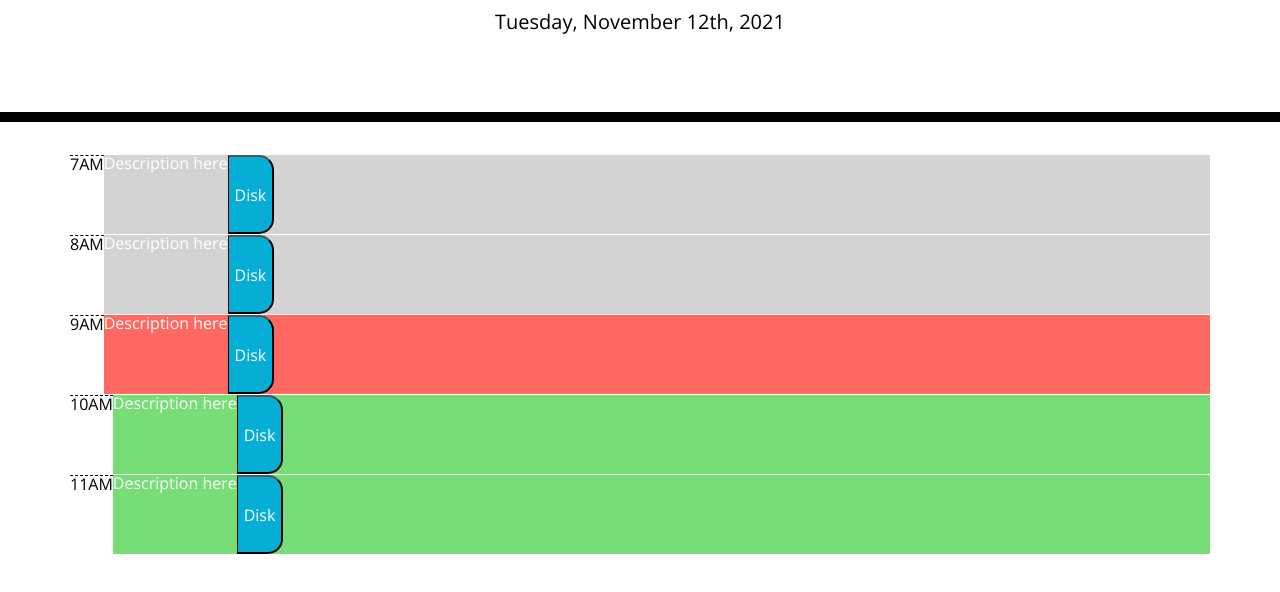
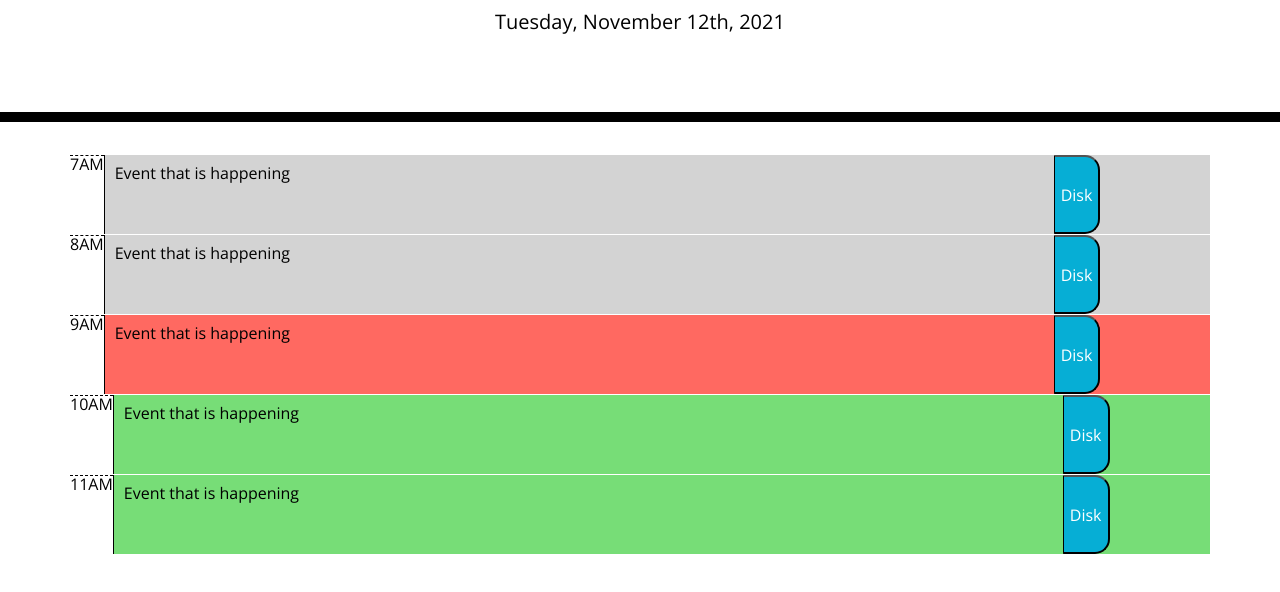
Before and after one commit to tbellenger/work-day-scheduler, a plain HTML site: page index.html in a window 1280 px wide. Shown: the part 182-774 px from the top of the page. Drawn offline with nearby package versions, Linux system fonts and the light colour scheme.

Commit message:
adding moment.js APIs

```diff
--- /dev/null
+++ b/assets/script/script.js
@@ -0,0 +1,3 @@
+let store = JSON.parse(localStorage.getItem('day-schedule'));
+console.log(moment().format().toString());
+console.log(store);
--- a/index.html
+++ b/index.html
@@ -33,27 +33,27 @@
       <div class="time-block">
         <div class="row past">
           <div class="hour">7AM</div>
-          <div class="description">Description here</div>
+          <textarea name="" id="description" cols="100%" rows="3">Event that is happening</textarea>
           <button class="saveBtn">Disk</button>
         </div>
         <div class="row past">
           <div class="hour">8AM</div>
-          <div class="description">Description here</div>
+          <textarea name="" id="description" cols="100%" rows="3">Event that is happening</textarea>
           <button class="saveBtn">Disk</button>
         </div>
         <div class="row present">
           <div class="hour">9AM</div>
-          <div class="description">Description here</div>
+          <textarea name="" id="description" cols="100%" rows="3">Event that is happening</textarea>
           <button class="saveBtn">Disk</button>
         </div>
         <div class="row future">
           <div class="hour">10AM</div>
-          <div class="description">Description here</div>
+          <textarea name="" id="description" cols="100%" rows="3">Event that is happening</textarea>
           <button class="saveBtn">Disk</button>
         </div>
         <div class="row future">
           <div class="hour">11AM</div>
-          <div class="description">Description here</div>
+          <textarea name="" id="description" cols="100%" rows="3">Event that is happening</textarea>
           <button class="saveBtn">Disk</button>
         </div>
     </div>
@@ -61,5 +61,6 @@
 
     <script src="https://code.jquery.com/jquery-3.4.1.min.js"></script>
     <script src="https://cdnjs.cloudflare.com/ajax/libs/moment.js/2.24.0/moment.min.js"></script>
+    <script src="./assets/script/script.js"></script>
   </body>
 </html>
```
